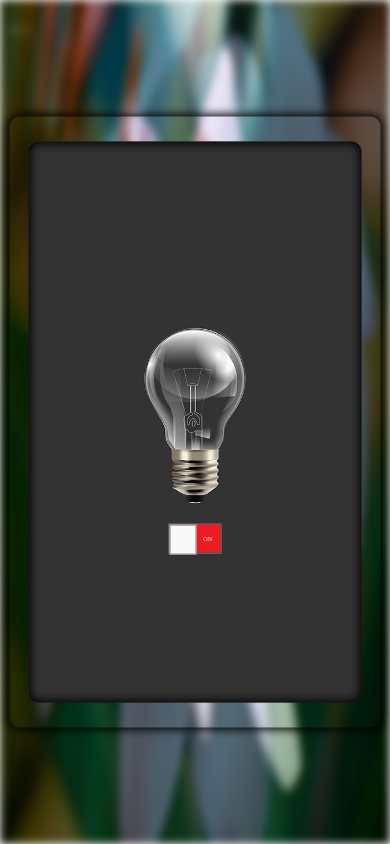
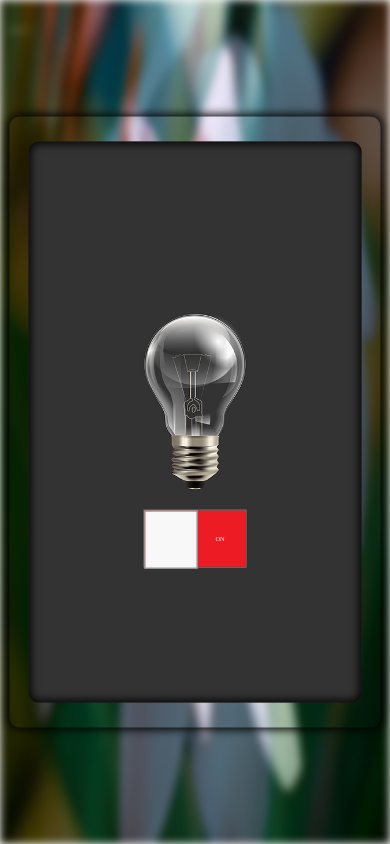
Before and after one commit to Divakar-Rajput/Bulb, a plain HTML site: page index.html in a window 390 px wide. Drawn offline with Linux system fonts and the light colour scheme.

Commit message:
Update style.css

```diff
--- a/style.css
+++ b/style.css
@@ -156,4 +156,8 @@ height: 100%;
   .container .bulb_area .toggle-label .label {
     font-size: 40%;
   }
+    .container .bulb_area .toggle-label{
+    width: 30%;
+    height: 10%;
+    }
 }
```
